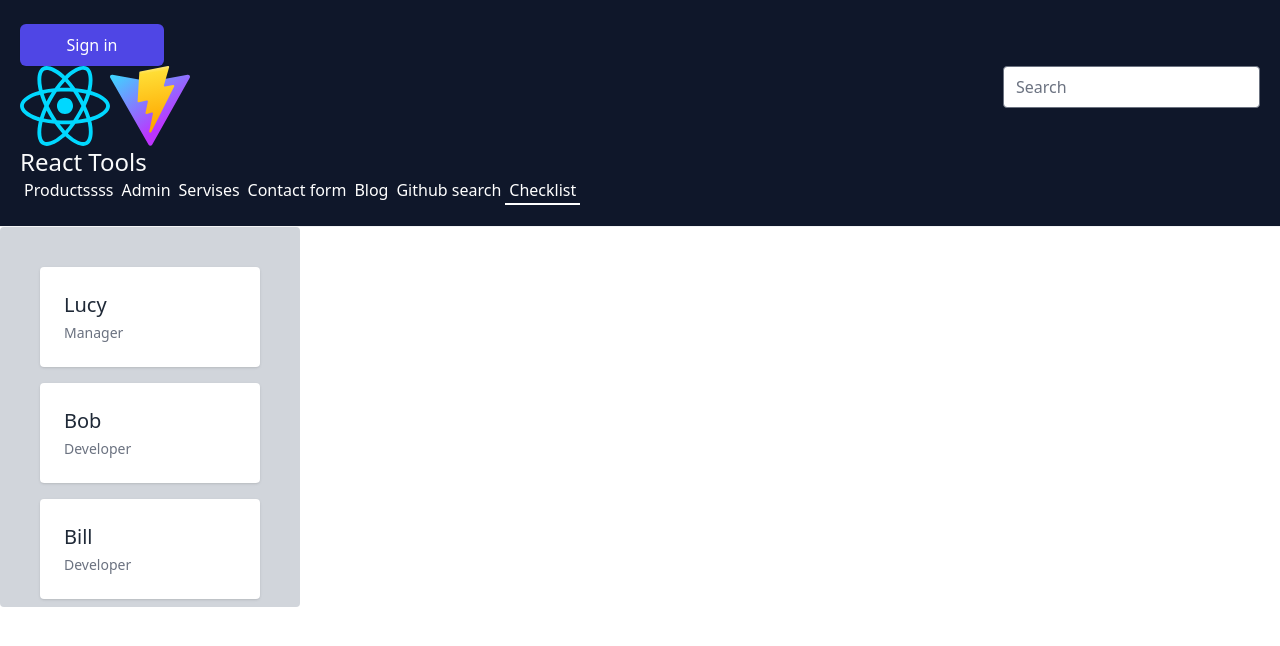
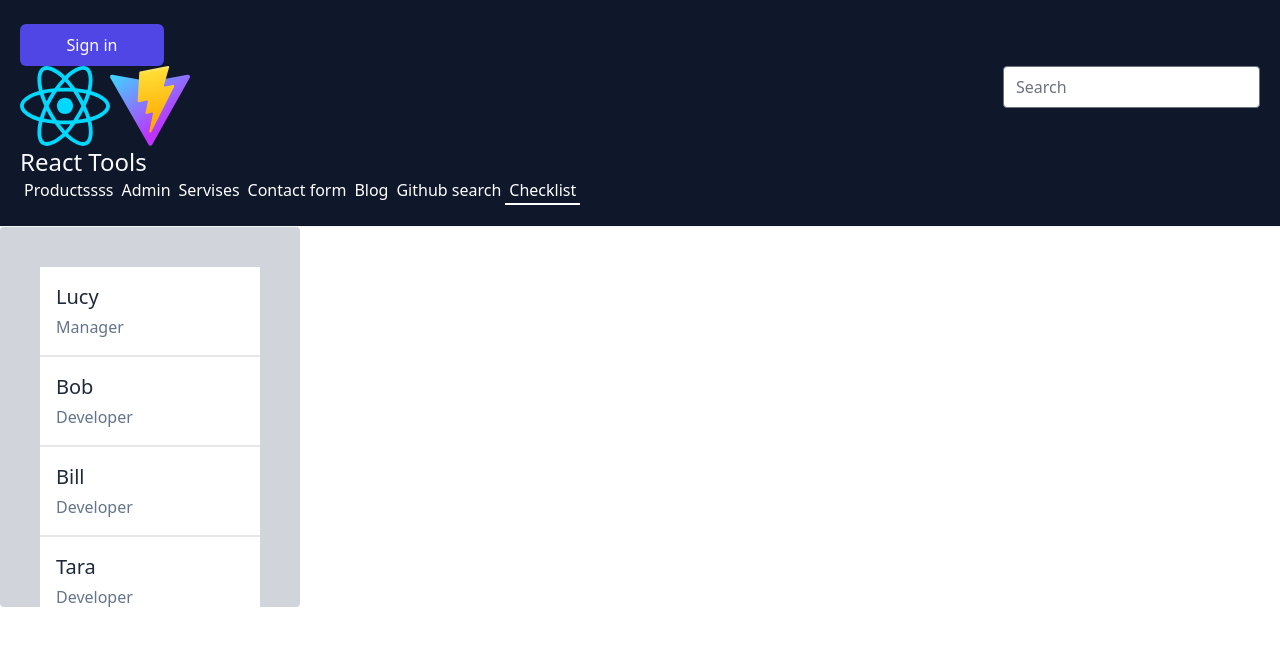
Before and after one commit to SergeyShytikov/react-and-TS, a React (Vite) app: page /checklist in a window 1280 px wide. Shown: the top 646 px of the page. Built offline with nearby package versions, Linux system fonts and the light colour scheme; no server answers.

Commit message:
render props

```diff
--- a/src/pages/checklist/CheckList.tsx
+++ b/src/pages/checklist/CheckList.tsx
@@ -1,16 +1,27 @@
-import { ComponentPropsWithoutRef } from 'react';
+import { ComponentPropsWithoutRef, ReactNode } from 'react';
 
 type Props<Data> = {
   data: Data[];
   id: keyof Data;
   primary: keyof Data;
   secondary: keyof Data;
+  renderItem?: (item: Data) => ReactNode;
 } & ComponentPropsWithoutRef<'ul'>;
 
-export function CheckList<Data>({ data, id, primary, secondary, ...ulProps }: Props<Data>) {
+export function CheckList<Data>({
+  data,
+  id,
+  primary,
+  secondary,
+  renderItem,
+  ...ulProps
+}: Props<Data>) {
   return (
     <ul className="bg-gray-300 rounded p-10" {...ulProps}>
       {data.map((item) => {
+        if (renderItem) {
+          return renderItem(item);
+        }
         const idValue = item[id] as unknown;
         if (typeof idValue !== 'string' && typeof idValue !== 'number') {
           return null;
--- a/src/pages/checklist/CheckListPage.tsx
+++ b/src/pages/checklist/CheckListPage.tsx
@@ -20,6 +20,16 @@ export function CheckListPage() {
           maxHeight: '380px',
           overflowY: 'auto',
         }}
+        renderItem={(item) => (
+          <li
+            key={item.id}
+            className="bg-white p-4
+            border-b-2"
+          >
+            <div className="text-xl text-slate-800 pb-1">{item.name}</div>
+            <div className="text-slate-500">{item.role}</div>
+          </li>
+        )}
       />
     </div>
   );
```
